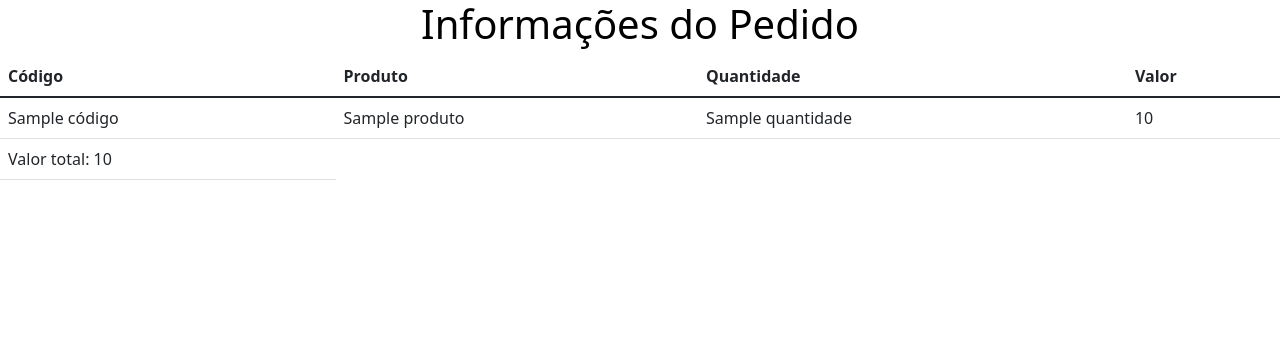
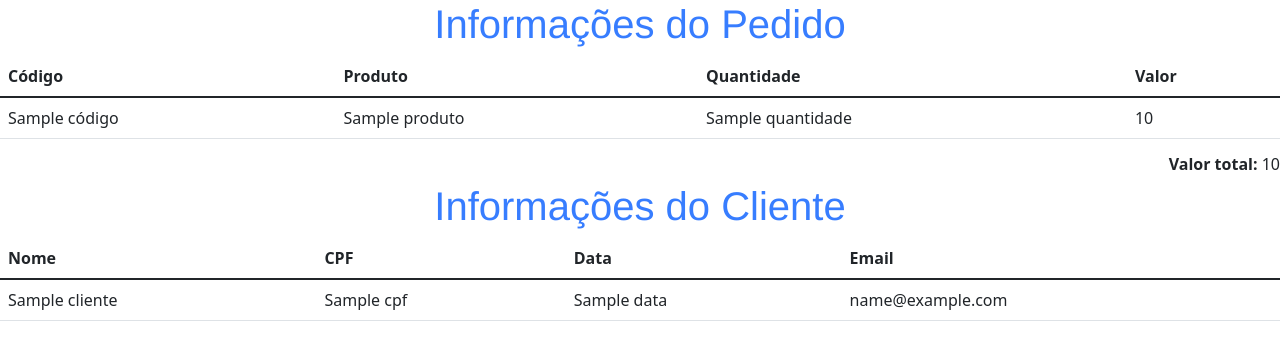
Before and after one commit to gabrielhcamacho/API-Data-Consuming, a Flask app: template templates/teste.html in a window 1280 px wide. Shown: the top 360 px of the page. Run offline with Flask 2, Linux system fonts and the light colour scheme; the template is opened without the code that fills it: most values are stand-ins (such as "Sample title", 1, 10 or a date in 2020).

Commit message:
cliente data added

```diff
--- a/server.py
+++ b/server.py
@@ -18,8 +18,10 @@ teste = get_info_pedidos()
 
 @app.route('/<int:pedidos>', methods=['GET', 'POST'])
 def pedidos(pedidos):
+    cliente = get_info_clientes()
     pedido = teste[pedidos]
-    return render_template("teste.html", pedido=pedido)
+    return render_template("teste.html", pedido=pedido, cliente=cliente)
+
 
 if __name__ == '__main__':
     app.run()
--- a/static/styles.css
+++ b/static/styles.css
@@ -7,7 +7,8 @@
 h1{
     font-size: 60px;
     text-align: center;
-    color: black;
+    color:#377DFF;
+    font-family: Helvetica, Arial, sans-serif
 }
 
 
@@ -19,3 +20,11 @@ h1{
     overflow: hidden;
     outline: none;
 }
+
+.vTotal{
+    width: 100%;
+    display: flex;
+    justify-content: flex-end;
+    margin-right: 100px;
+    background-color: transparent;
+}
--- a/templates/teste.html
+++ b/templates/teste.html
@@ -8,10 +8,8 @@
 </head>
 <body>
     <div class=Title>
+        <h1>Informações do Pedido</h1>
     </div>
-
-
-    <h1>Informações do Pedido</h1>
 
       <table class="table">
         <thead>
@@ -30,14 +28,37 @@
                 <td>{{pedido['quantidade']}}</td>
                 <td>{{pedido['valor']}}</td>
             </tr>
-            <tr>
-                <td>Valor total: {{pedido['quantidade'] * pedido['valor']}}</td>
-            </tr>
-
-
-
         </tbody>
       </table>
+
+      <div class="vTotal">
+            <h6><strong>Valor total:</strong> {{pedido['quantidade'] * pedido['valor']}}</h6>
+      </div>
+
+    </div>
+
+    <div class=Title>
+        <h1>Informações do Cliente</h1>
+    </div>
+
+      <table class="table">
+        <thead>
+          <tr>
+            <th scope="col">Nome</th>
+            <th scope="col">CPF</th>
+            <th scope="col">Data</th>
+            <th scope="col">Email</th>
+          </tr>
+        </thead>
+        <tbody>
+                <td>{{cliente['nome']}}</td>
+                <td>{{cliente['cpf']}}</td>
+                <td>{{cliente['data']}}</td>
+                <td>{{cliente['email']}}</td>
+            </tr>
+        </tbody>
+      </table>
+
     </div>
 
 
```
Also changed, not shown: api.py (+23 -0 lines).
